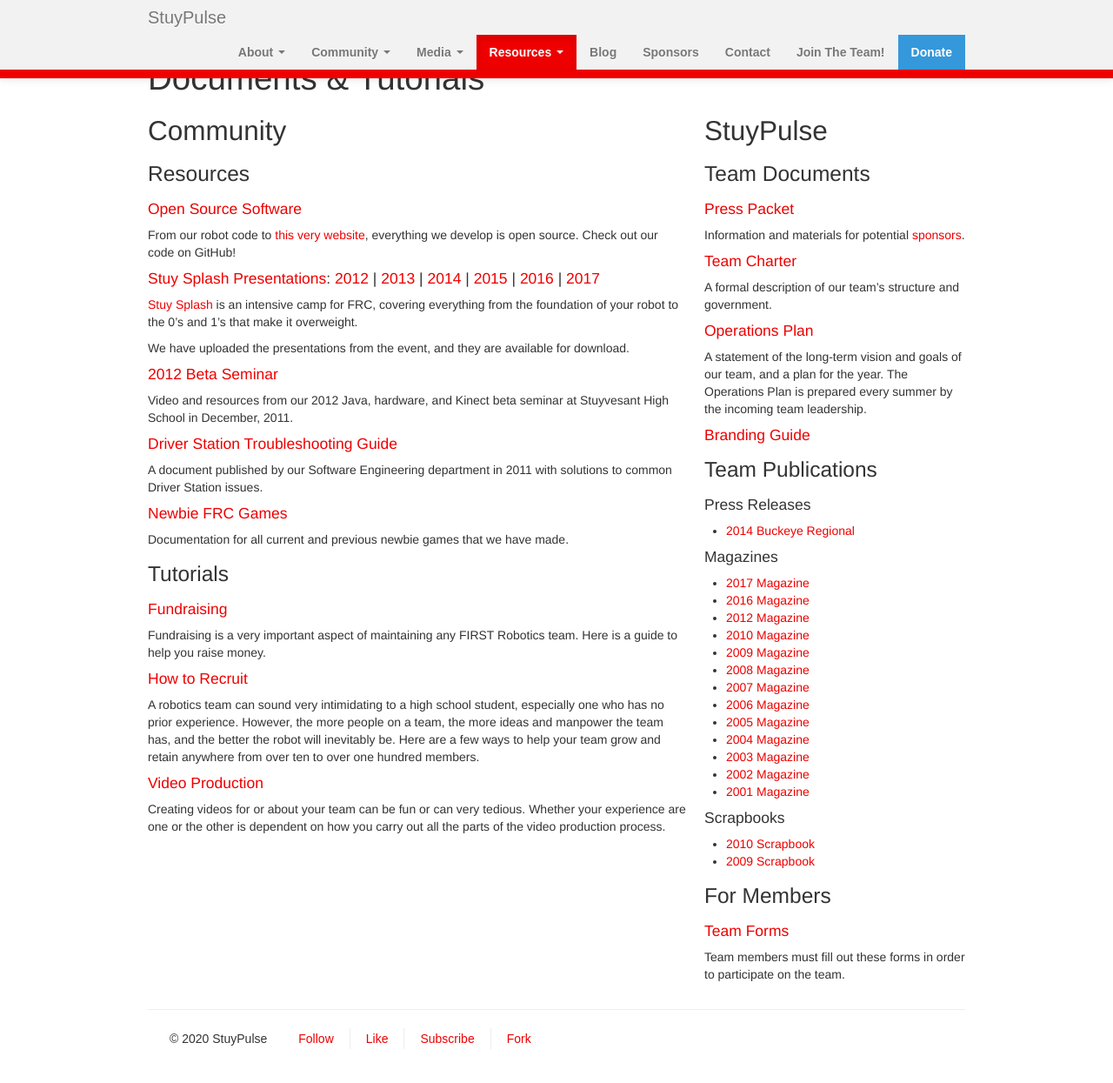
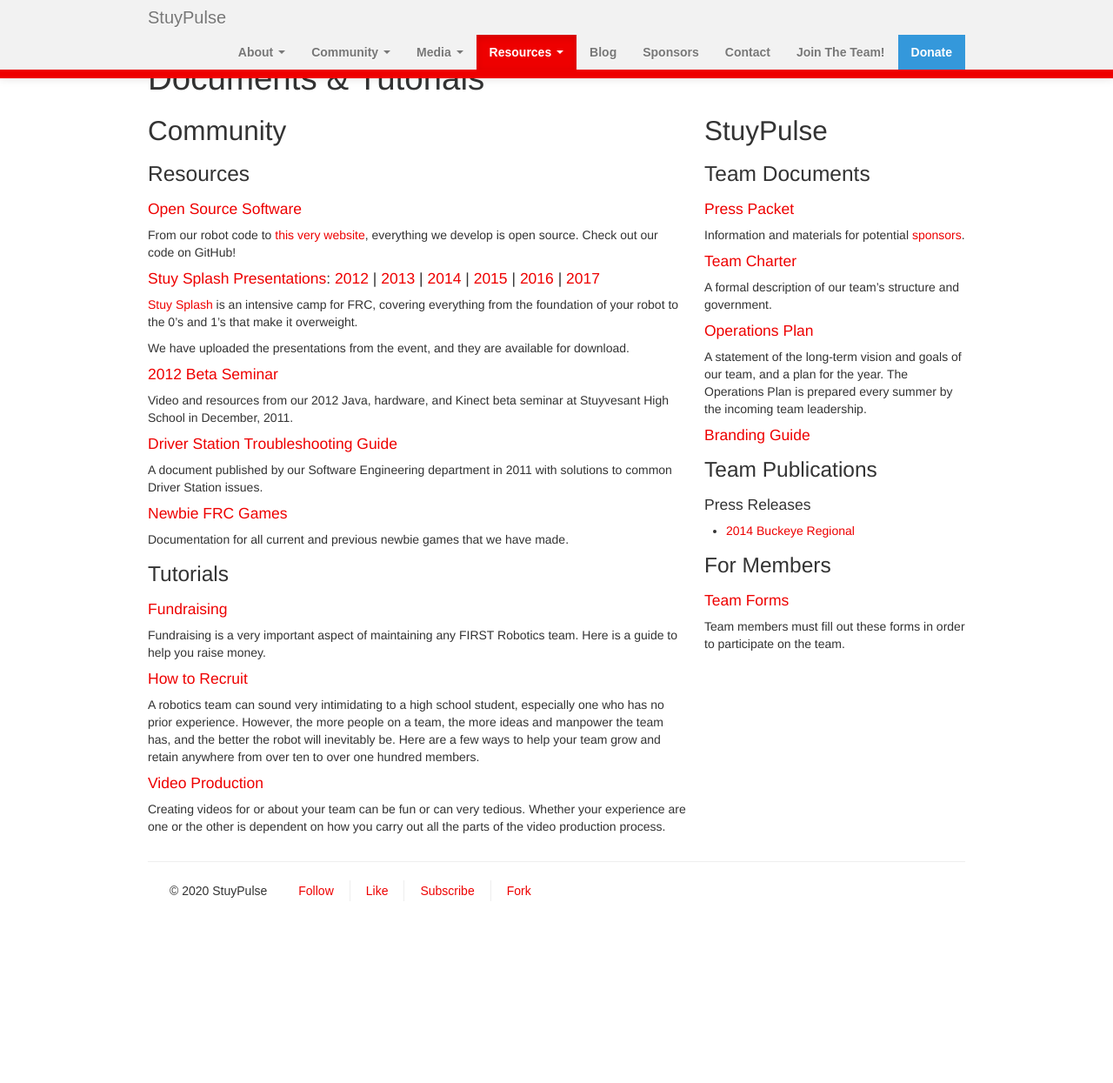
Before and after one commit to StuyPulse/team694.github.io, a Jekyll site: the page built from resources/index.md, in a window 1280 px wide and 1246 px high. Shown: the whole window at 87% size. Built offline with Jekyll 4.4.1, drawn with Linux system fonts in a browser that asks for light colours; nearby versions of some CDN libraries.

Commit message:
Move publications from /resources/ to /resources/publications/

```diff
--- a/resources/index.md
+++ b/resources/index.md
@@ -59,25 +59,6 @@
 #### Press Releases
 - [2014 Buckeye Regional](/downloads/teamdocs/pressreleases/OhioBuckeyeRegionalPressRelease.pdf)
 
-#### Magazines
-- [2017 Magazine](/downloads/teamdocs/magazines/2017Magazine.pdf)
-- [2016 Magazine](/downloads/teamdocs/magazines/2016Magazine.pdf)
-- [2012 Magazine](/downloads/teamdocs/magazines/2012Magazine.pdf)
-- [2010 Magazine](/downloads/teamdocs/magazines/10mag.pdf)
-- [2009 Magazine](/downloads/teamdocs/magazines/09mag.pdf)
-- [2008 Magazine](/downloads/teamdocs/magazines/08mag.pdf)
-- [2007 Magazine](/downloads/teamdocs/magazines/07mag.pdf)
-- [2006 Magazine](/downloads/teamdocs/magazines/06mag.pdf)
-- [2005 Magazine](/downloads/teamdocs/magazines/05mag.pdf)
-- [2004 Magazine](/downloads/teamdocs/magazines/04mag.pdf)
-- [2003 Magazine](/downloads/teamdocs/magazines/03mag.pdf)
-- [2002 Magazine](/downloads/teamdocs/magazines/02mag.pdf)
-- [2001 Magazine](/downloads/teamdocs/magazines/01mag.pdf)
-
-#### Scrapbooks
-- [2010 Scrapbook](/downloads/teamdocs/scrapbooks/10scrapbook.pdf)
-- [2009 Scrapbook](/downloads/teamdocs/scrapbooks/09scrapbook.pdf)
-
 ### For Members
 
 #### [Team Forms](/resources/forms/)
```
